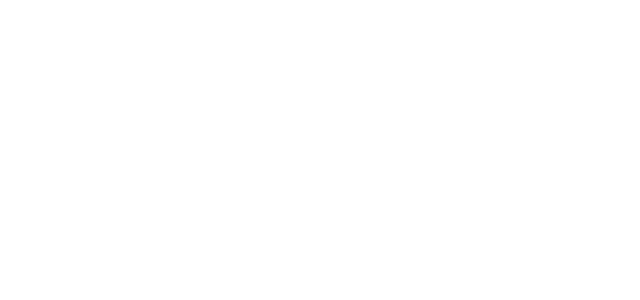
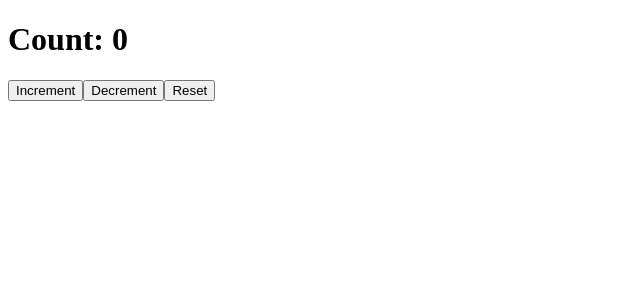
Before and after one commit to apu16-334-coder/react-practice, a React (Vite) app: page / in a window 1280 px wide. Shown: the top 300 px of the page, without its empty margins (0-640 px from the left). Built offline with nearby package versions, Linux system fonts and the light colour scheme.

Commit message:
Implemented Counter component for increase, decrease and reset a count state dynamically

```diff
--- a/src/App.jsx
+++ b/src/App.jsx
@@ -4,11 +4,15 @@ import Greeting from "./day-8/Greeting";
 
 function App() {
 
-  return (
-    <>
 
-    </>
-  )
+
+    return (
+        <>
+            <Counter />
+            <Toggle />
+            <Greeting />
+        </>
+    )
 }
 
 export default App
--- a/src/day-8/Counter.jsx
+++ b/src/day-8/Counter.jsx
@@ -1,7 +1,26 @@
+import { useState } from "react";
+
 function Counter() {
+    const [count, setCount] = useState(0);
+
+    const increaseCount = () =>{
+        setCount(prevCount => ++prevCount);
+    }
+
+    const decrementCount = () =>{
+        setCount(prevCount => prevCount === 0 ? 0 : --prevCount)
+    }
+
+    const resetCount = () =>{
+        setCount(prevCount => prevCount = 0);
+    }
+
     return (
         <>
-
+            <h1>Count: <span>{count}</span></h1>
+            <button onClick={increaseCount}>Increment</button>
+            <button onClick={decrementCount}>Decrement</button>
+            <button onClick={resetCount}>Reset</button>
         </>
     )
 }
```
Also changed, not shown: src/day-8/Toggle.jsx (+9 -0 lines).
